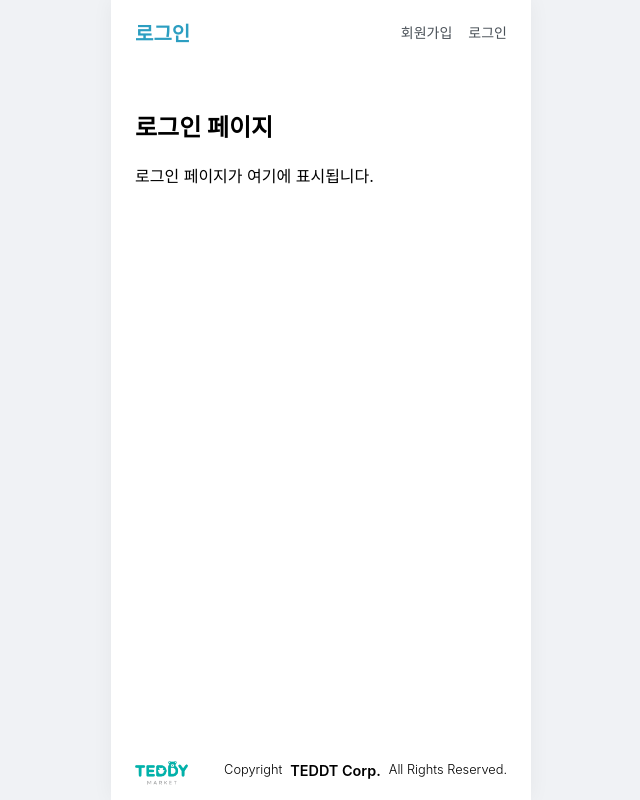
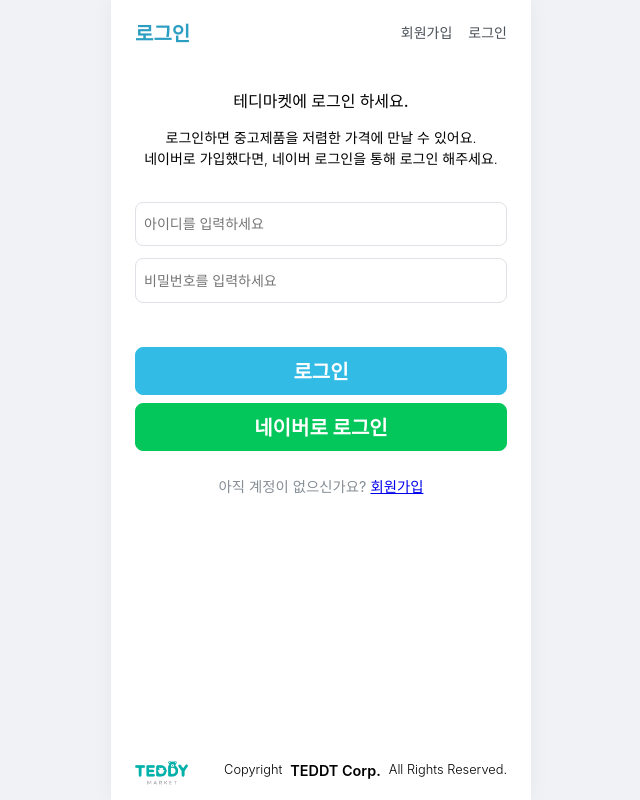
Before and after one commit to anuri01/teddy_market, a React (Vite) app in the folder client/: page /login in a window 1280 px wide. Shown: the whole page, without its empty margins (319-959 px from the left). Built offline with nearby package versions, Linux system fonts and the light colour scheme; no server answers.

Commit message:
헤더 컴포넌트에서 useUserStore 호출 수정 및 로그인 페이지 스타일 및 기능 추가, 서버 로그인 엔드포인트 수정

```diff
--- a/client/src/components/Header.jsx
+++ b/client/src/components/Header.jsx
@@ -7,7 +7,7 @@ import './Header.css';
 
 // ---2. 컴포넌트 준비
 function Header() {
-    const { isLoggedIn, logout } = useUserStore;
+    const { isLoggedIn, logout } = useUserStore();
     const location = useLocation();
     const navigate = useNavigate();
 
@@ -41,7 +41,7 @@ return (
             { isLoggedIn ? (
                 <>
                     <Link to="/profile">내 정보</Link>
-                    <button onClick={handleLogout} className="nav-botton">로그아웃</button>
+                    <button onClick={handleLogout} className="nav-button">로그아웃</button>
                 </>
             ) : (
                 <>
--- a/client/src/index.css
+++ b/client/src/index.css
@@ -98,7 +98,8 @@ body {
   padding: 0 1.5rem;
   border-radius: 8px;
   border: 1px solid transparent;
-  font-size: 1.1rem;
+  font-size: 1.25rem;
+  font-family: inherit;
   font-weight: bold;
   cursor: pointer;
   text-decoration: none;
--- a/client/src/pages/LoginPage.jsx
+++ b/client/src/pages/LoginPage.jsx
@@ -1,11 +1,69 @@
-import React from "react";
+import React, { useState, useEffect } from "react";
+import { useNavigate, Link } from "react-router-dom";
+import api from "../api/axiosConfig";
+import toast from "react-hot-toast";
+import useUserStore from "../store/userStore";
+import '../AuthPage.css';
 
 function LoginPage() {
+    const [ username, setUsername ] = useState('');
+    const [ password, setPassword ] = useState('');
+
+    const navigate = useNavigate();
+    const { isLoggedIn, setToken }  = useUserStore();
+
+    useEffect( () => {
+        if( isLoggedIn ) {
+            navigate('/')
+            }
+        }, [isLoggedIn, navigate]
+        );
+
+    const handleSubmit = async (e) => {
+        e.preventDefault();
+        try {
+            const response = await api.post('/users/login', { username, password });
+            setToken(response.data.token);
+            toast.success('로그인 되었습니다!');
+            // toast.success(response.data.message); 서버에서 전달하는 메시지도 표시할 수 있음
+        } catch (err) {
+            if(err.response) {
+            const errorMessage = err.response.data.message;
+            toast.error(errorMessage)
+            } else {
+                toast.error('서버에 연결할 수 없습니다.');
+            }
+        }
+    }
     return (
-        <>
-        <h2>로그인 페이지</h2>
-        <p>로그인 페이지가 여기에 표시됩니다.</p>
-        </>
+        <div className="auth-page">
+            <h2>테디마켓에 로그인 하세요.</h2>
+            <p className="auth-description">
+                로그인하면 중고제품을 저렴한 가격에 만날 수 있어요.
+                <br />
+                네이버로 가입했다면, 네이버 로그인을 통해 로그인 해주세요.
+            </p>
+             <form onSubmit={handleSubmit}>
+                <input className="form-input"
+                type="text"
+                placeholder="아이디를 입력하세요"
+                value={username}
+                onChange={(e) => setUsername(e.target.value)}
+                />
+                <input className="form-input"
+                type="password"
+                placeholder="비밀번호를 입력하세요"
+                value={password}
+                onChange={(e) => setPassword(e.target.value)}
+                />
+                <div className="auth-button-group">
+                    <button type="submit" className="button button-primary">로그인</button>
+                    <button type="button" className="button button-primary_naver">네이버로 로그인</button>
+                </div>
+            </form>
+            <p className="auth-link-text">아직 계정이 없으신가요? <Link to="/signup">회원가입</Link></p>
+        </div>
+
     );
 }
 
```
Also changed, not shown: 1 other file (tests, documents, lock files or other folders).
